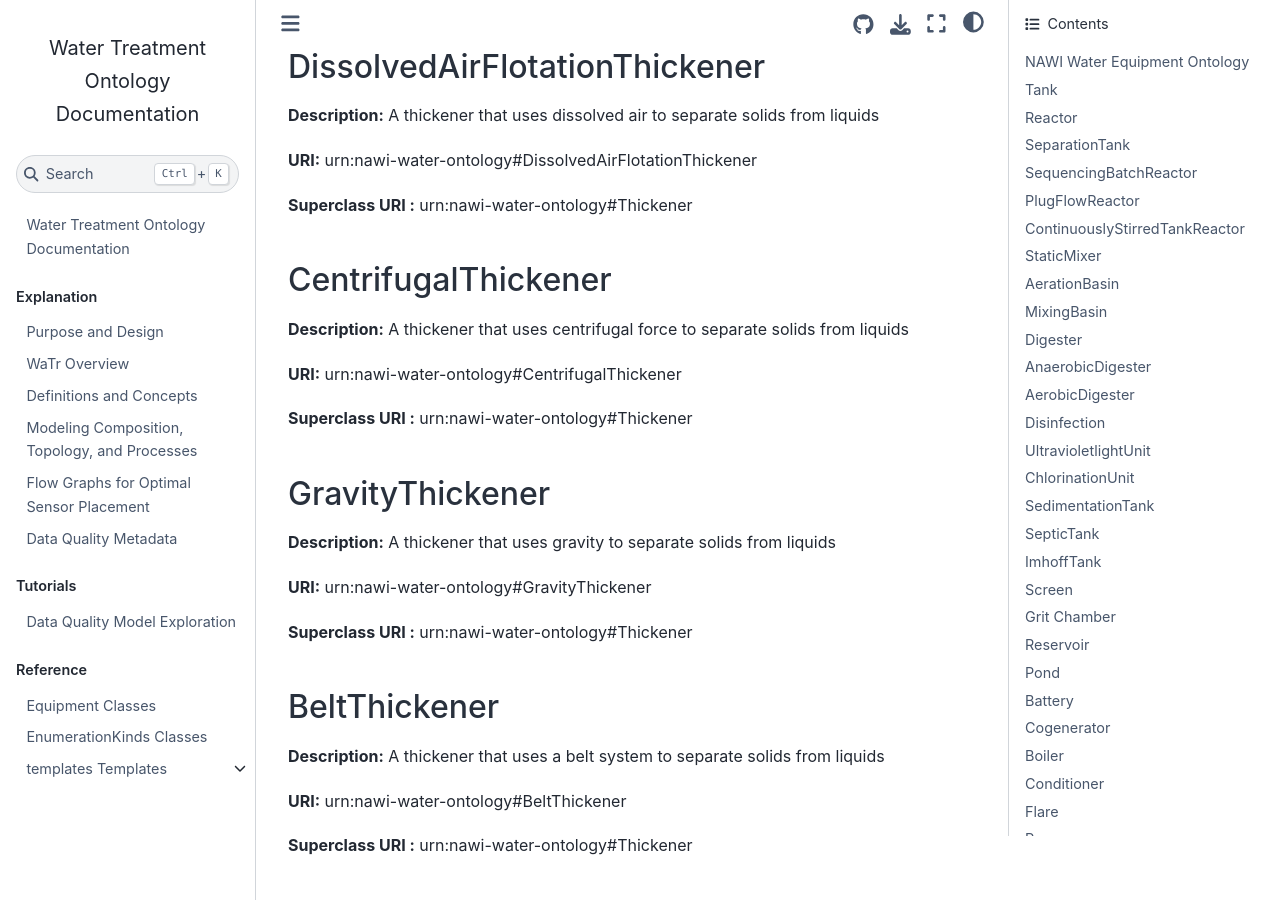
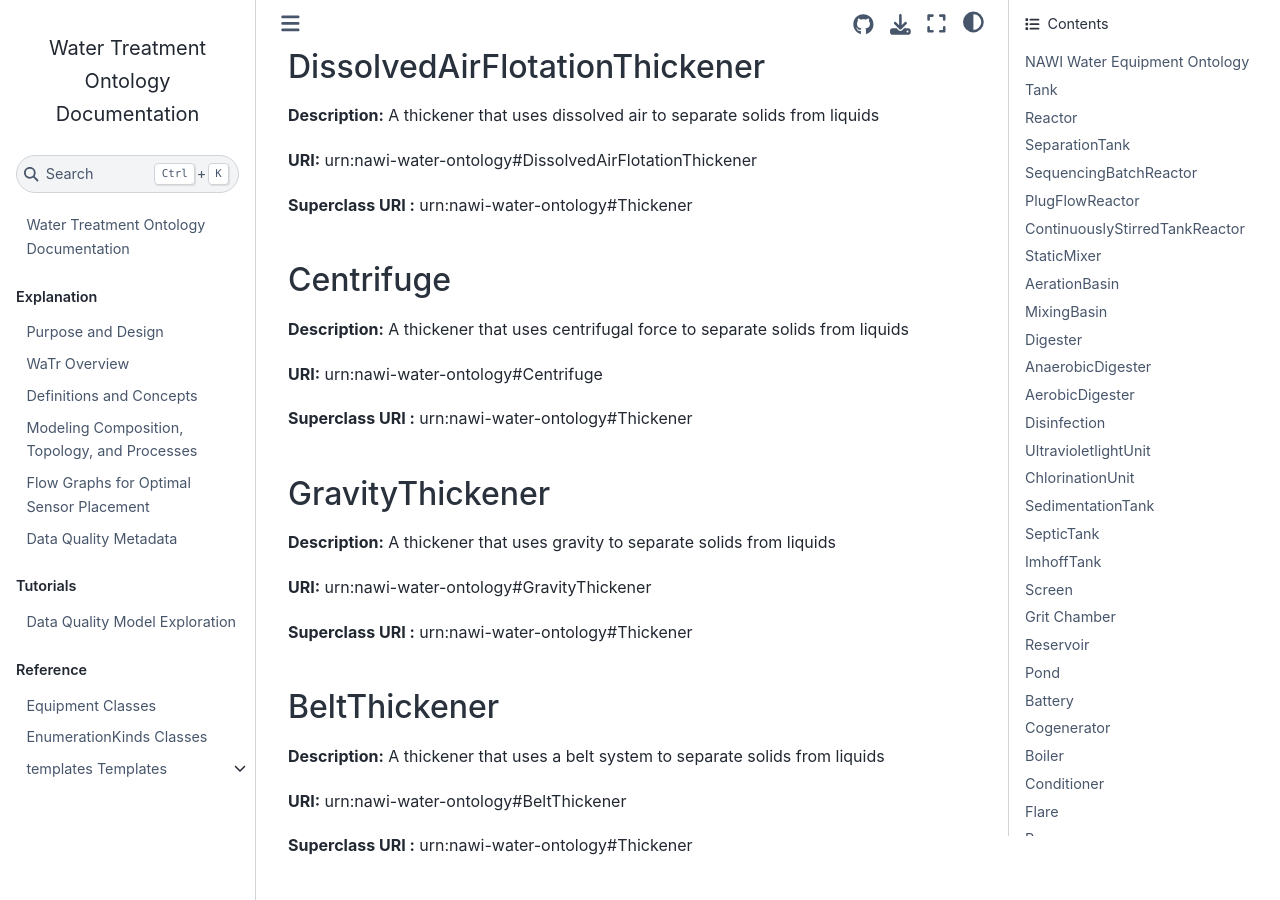
Before and after one commit to DataDrivenCPS/water-ontology, a Jupyter Book: the page built from docs/reference/ontology_documentation.md, in a window 1280 px wide and 900 px high, scrolled down 7214 px. Built offline with Jupyter Book 1.0.4 settings and Sphinx 7.4.7 and the Sphinx Book theme 1.1.4, drawn with Linux system fonts in a browser that asks for light colours.

```diff
--- a/docs/reference/ontology_documentation.md
+++ b/docs/reference/ontology_documentation.md
@@ -262,11 +262,11 @@
 
 **Superclass URI :** urn:nawi-water-ontology#Thickener
 
-## CentrifugalThickener
+## Centrifuge
 
 **Description:** A thickener that uses centrifugal force to separate solids from liquids
 
-**URI:** urn:nawi-water-ontology#CentrifugalThickener
+**URI:** urn:nawi-water-ontology#Centrifuge
 
 **Superclass URI :** urn:nawi-water-ontology#Thickener
 
```
Also changed, not shown: docs/reference/equipment_documentation.md (+1 -1 lines), 2 other files.
